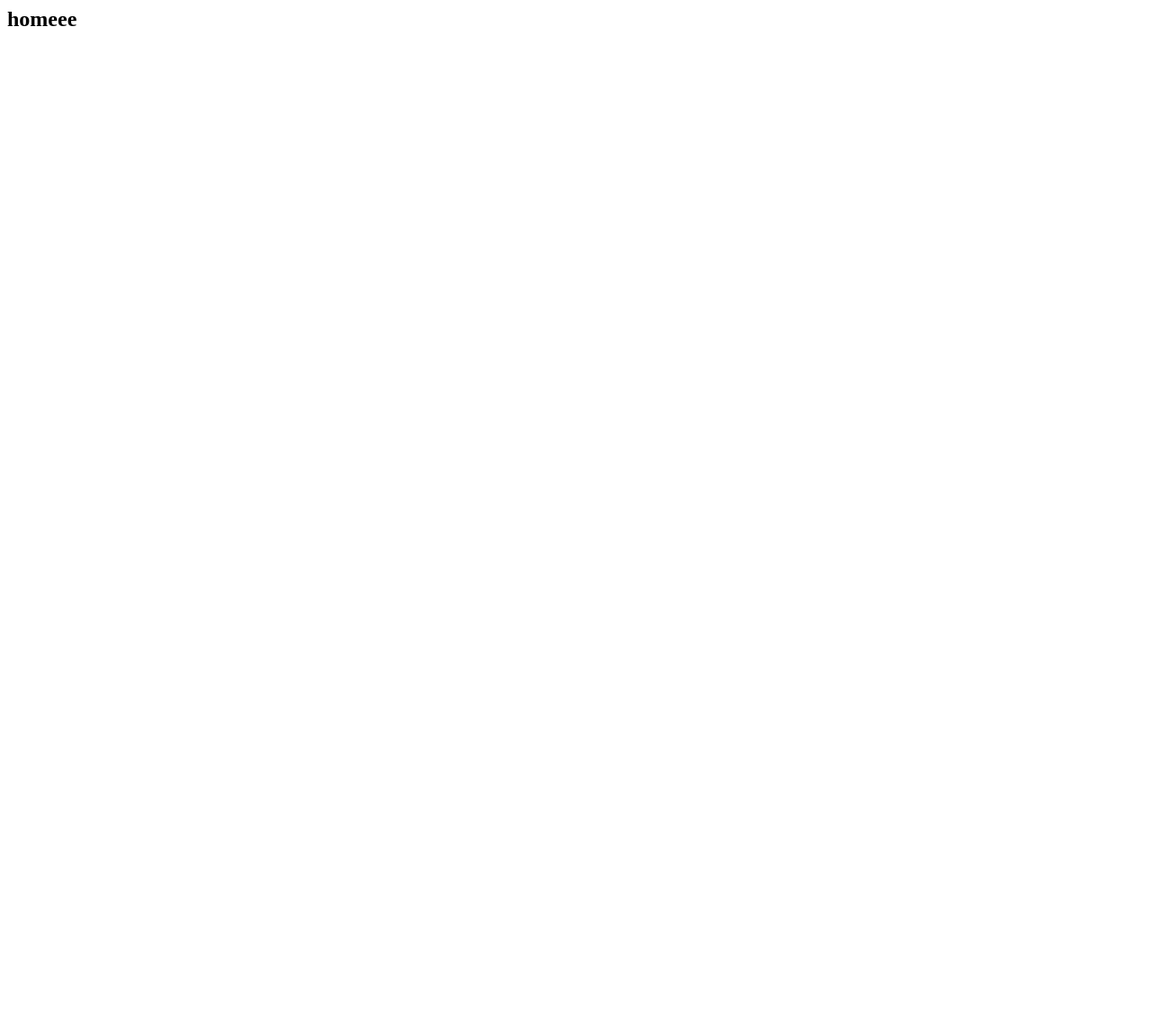
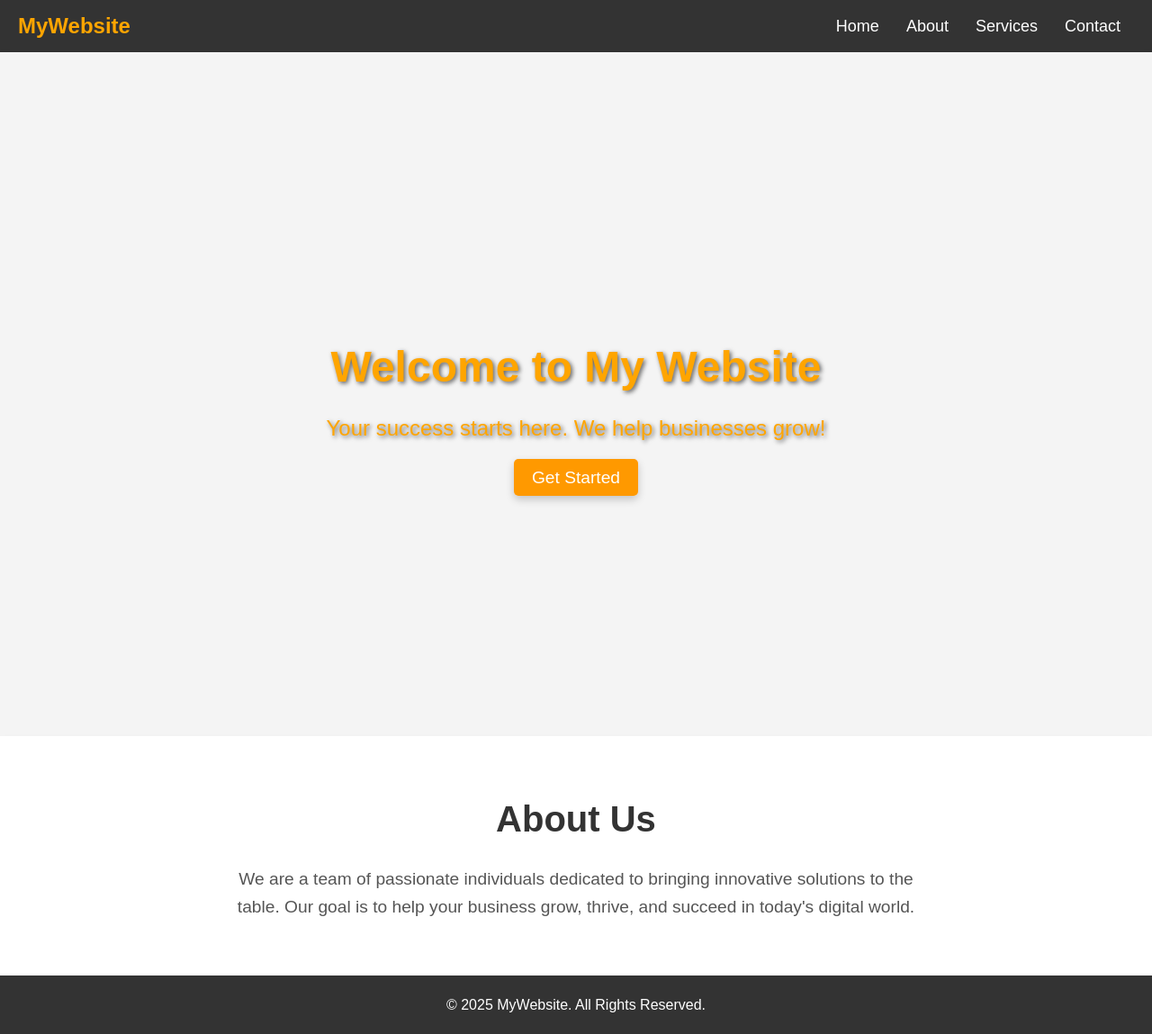
Before and after one commit to ankurtechavtar/Pih_poh_crud, a Django app: page / in a window 1280 px wide. Before the commit the page is almost empty. Shown: the whole page at 90% size. Before the commit the page ends 29 px from the top, so only its background shows below. Run offline with Django 4.2, Linux system fonts and the light colour scheme; some libraries are stand-ins or nearby versions.

Commit message:
final commit

```diff
--- a/Pih_poh_apis/settings.py
+++ b/Pih_poh_apis/settings.py
@@ -25,7 +25,7 @@ SECRET_KEY = 'django-insecure-4ol_-=&@qn=w_tsd%o90benc(fb(gho@sgjd-=3hnv96_0qqoy
 # SECURITY WARNING: don't run with debug turned on in production!
 DEBUG = False
 
-ALLOWED_HOSTS = ['pih-poh.onrender.com']
+ALLOWED_HOSTS = ['pih-poh.onrender.com','127.0.0.1']
 
 
 # Application definition
--- a/templates/home.html
+++ b/templates/home.html
@@ -1 +1,226 @@
-<h2>homeee</h2>
+<!DOCTYPE html>
+<html lang="en">
+<head>
+    <meta charset="UTF-8">
+    <meta name="viewport" content="width=device-width, initial-scale=1.0">
+    <meta http-equiv="X-UA-Compatible" content="ie=edge">
+    <title>Hip Hop</title>
+    <style>
+        /* Resetting some default styles */
+        * {
+            margin: 0;
+            padding: 0;
+            box-sizing: border-box;
+        }
+
+        /* Body and basic styling */
+        body {
+            font-family: 'Arial', sans-serif;
+            line-height: 1.6;
+            background-color: #f4f4f4;
+        }
+
+        /* Navbar Styling */
+        header {
+            background-color: #333;
+            padding: 10px 0;
+            color: orange;
+        }
+
+        nav {
+            display: flex;
+            justify-content: space-between;
+            align-items: center;
+            padding: 0 20px;
+        }
+
+        nav .logo h1 {
+            font-size: 24px;
+        }
+
+        nav .nav-links {
+            display: flex;
+            list-style: none;
+        }
+
+        nav .nav-links li {
+            margin: 0 15px;
+        }
+
+        nav .nav-links li a {
+            text-decoration: none;
+            color: white;
+            font-size: 18px;
+        }
+
+        nav .hamburger {
+            display: none;
+            cursor: pointer;
+        }
+
+        nav .hamburger span {
+            font-size: 30px;
+            color: white;
+        }
+
+        /* Hero Section Styling */
+        .hero {
+            height: 100vh;
+            background: url('https://via.placeholder.com/1500x800') center/cover no-repeat;
+            display: flex;
+            justify-content: center;
+            align-items: center;
+            text-align: center;
+            color: orange;
+            box-shadow: 0 4px 6px rgba(0, 0, 0, 0.3);
+        }
+
+        .hero .hero-content h1 {
+            font-size: 3rem;
+            margin-bottom: 10px;
+            text-shadow: 2px 2px 5px rgba(0, 0, 0, 0.6);
+        }
+
+        .hero .hero-content p {
+            font-size: 1.5rem;
+            margin-bottom: 20px;
+            text-shadow: 2px 2px 5px rgba(0, 0, 0, 0.6);
+        }
+
+        .hero .cta-btn {
+            text-decoration: none;
+            background-color: #ff9900;
+            padding: 10px 20px;
+            font-size: 1.2rem;
+            border-radius: 5px;
+            color: white;
+            transition: background-color 0.3s, box-shadow 0.3s;
+            box-shadow: 0 4px 10px rgba(0, 0, 0, 0.2);
+        }
+
+        .hero .cta-btn:hover {
+            background-color: #e68a00;
+            box-shadow: 0 8px 15px rgba(0, 0, 0, 0.3);
+        }
+
+        /* About Section Styling */
+        .about {
+            padding: 60px 20px;
+            text-align: center;
+            background-color: #fff;
+            box-shadow: 0 4px 6px rgba(0, 0, 0, 0.1);
+            margin-top: -40px;
+        }
+
+        .about h2 {
+            font-size: 2.5rem;
+            margin-bottom: 20px;
+            color: #333;
+        }
+
+        .about p {
+            font-size: 1.2rem;
+            max-width: 800px;
+            margin: 0 auto;
+            color: #555;
+        }
+
+        /* Footer Styling */
+        footer {
+            background-color: #333;
+            color: white;
+            text-align: center;
+            padding: 20px;
+        }
+
+        /* Media Queries for Responsiveness */
+        @media (max-width: 768px) {
+            nav .nav-links {
+                display: none;
+                flex-direction: column;
+                align-items: center;
+                width: 100%;
+                position: absolute;
+                top: 60px;
+                left: 0;
+                background-color: #333;
+                z-index: 1;
+            }
+
+            nav .nav-links.active {
+                display: flex;
+            }
+
+            nav .nav-links li {
+                margin: 10px 0;
+            }
+
+            nav .hamburger {
+                display: block;
+            }
+
+            .hero .hero-content h1 {
+                font-size: 2rem;
+            }
+
+            .hero .hero-content p {
+                font-size: 1rem;
+            }
+
+            .hero .cta-btn {
+                font-size: 1rem;
+            }
+        }
+    </style>
+</head>
+<body>
+    <!-- Navbar -->
+    <header>
+        <nav>
+            <div class="logo">
+                <h1>MyWebsite</h1>
+            </div>
+            <ul class="nav-links">
+                <li><a href="#">Home</a></li>
+                <li><a href="#">About</a></li>
+                <li><a href="#">Services</a></li>
+                <li><a href="#">Contact</a></li>
+            </ul>
+            <div class="hamburger" id="hamburger">
+                <span>&#9776;</span>
+            </div>
+        </nav>
+    </header>
+
+    <!-- Hero Section -->
+    <section class="hero">
+        <div class="hero-content">
+            <h1>Welcome to My Website</h1>
+            <p>Your success starts here. We help businesses grow!</p>
+            <a href="#" class="cta-btn">Get Started</a>
+        </div>
+    </section>
+
+    <!-- About Section -->
+    <section class="about">
+        <h2>About Us</h2>
+        <p>We are a team of passionate individuals dedicated to bringing innovative solutions to the table. Our goal is to help your business grow, thrive, and succeed in today's digital world.</p>
+    </section>
+
+    <!-- Footer -->
+    <footer>
+        <div class="footer-content">
+            <p>&copy; 2025 MyWebsite. All Rights Reserved.</p>
+        </div>
+    </footer>
+
+    <script>
+        const hamburger = document.getElementById('hamburger');
+        const navLinks = document.querySelector('.nav-links');
+
+        hamburger.addEventListener('click', () => {
+            navLinks.classList.toggle('active');
+        });
+    </script>
+</body>
+</html>
```
